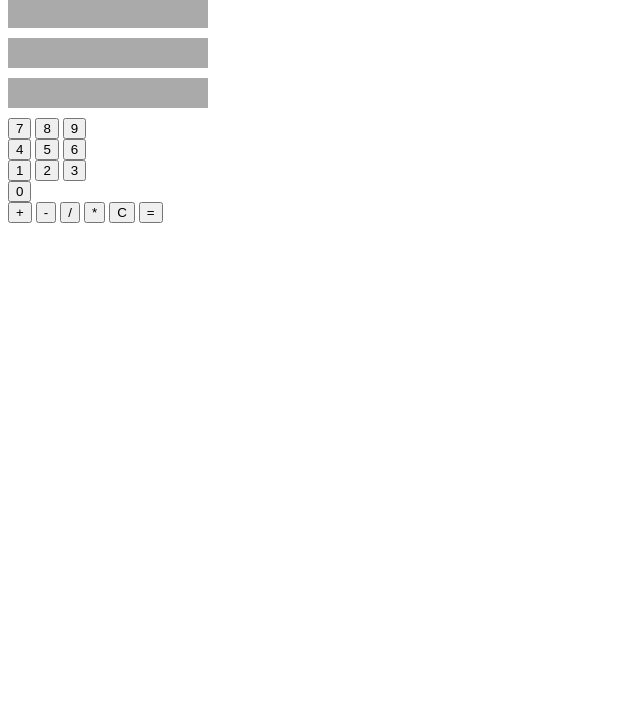
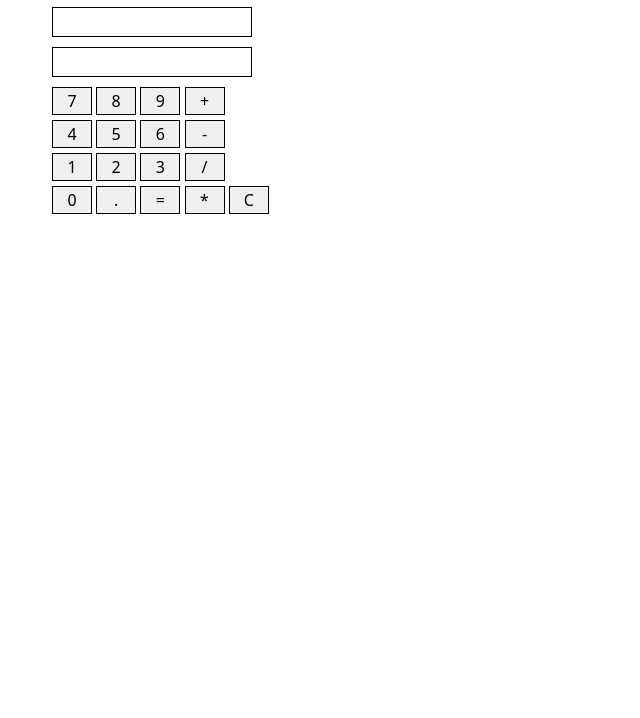
Before and after one commit to PR7175Z/Calculatorapp, an Electron app: page index.html in a window 800 px wide. Shown: the part 82-800 px from the top of the page, without its empty margins (0-640 px from the left). Drawn offline with nearby package versions, Linux system fonts and the light colour scheme.

Commit message:
added CSS

```diff
--- a/index.html
+++ b/index.html
@@ -4,10 +4,11 @@
     <meta charset="utf-8">
     <meta name="viewport" content="width=device-width, initial-scale=1">
     <title>Calculator app</title>
+    <link href="https://cdn.jsdelivr.net/npm/bootstrap@5.3.3/dist/css/bootstrap.min.css" rel="stylesheet" integrity="sha384-QWTKZyjpPEjISv5WaRU9OFeRpok6YctnYmDr5pNlyT2bRjXh0JMhjY6hW+ALEwIH" crossorigin="anonymous">
     <link rel="stylesheet" type="text/css" href="style.css">
 </head>
 <body>
-    <div class="calculator">
+    <div class="calculator container">
         <h1>This is calculator</h1>
         <div class="cal-wrapper">
             <div class="calbody">
@@ -15,7 +16,7 @@
                 <div id="subdisplay" class="display-screen"></div>
                 <div id="display" class="display-screen"></div>
             </div>
-            <dic class="numbers">
+            <div class="numbers">
                 <button class="number-btn" value="7">7</button>
                 <button class="number-btn" value="8">8</button>
                 <button class="number-btn" value="9">9</button><br>
@@ -26,17 +27,21 @@
                 <button class="number-btn" value="2">2</button>
                 <button class="number-btn" value="3">3</button><br>
                 <button class="number-btn" value="0">0</button>
-            </dic>
-            <div class="signs">
+                <button class="number-btn" value="0">.</button>
+                <button class="result-btn" id="result" value="=">=</button>
+            </div>
+            <div class="vertical-row">
                 <button class="sign-btn" value="+">+</button>
                 <button class="sign-btn" value="-">-</button>
                 <button class="sign-btn" value="/">/</button>
                 <button class="sign-btn" value="*">*</button>
+            </div>
+            <div class="clear-btn">
                 <button class="clearbtn" id="clearBtn">C</button>
-                <button class="result-btn" id="result" value="=">=</button>
             </div>
         </div>
     </div>
+    <script src="https://cdn.jsdelivr.net/npm/bootstrap@5.3.3/dist/js/bootstrap.bundle.min.js" integrity="sha384-YvpcrYf0tY3lHB60NNkmXc5s9fDVZLESaAA55NDzOxhy9GkcIdslK1eN7N6jIeHz" crossorigin="anonymous"></script>
     <script src="https://cdnjs.cloudflare.com/ajax/libs/mathjs/9.4.4/math.min.js"></script>
     <script src="script.js"></script>
 </body>
--- a/style.css
+++ b/style.css
@@ -1,6 +1,23 @@
 .display-screen{
-    background-color: #aaa;
+    background-color: #fff;
     width: 200px;
     height: 30px;
     margin-bottom: 10px;
+    border: 1px solid #000;
 }
+
+.number-btn, .sign-btn, .result-btn, .clearbtn{
+    border:1px solid #000;
+    margin-bottom: 5px;
+    width:40px;
+}
+
+.vertical-row, .numbers{
+    display: inline-block;
+}
+.vertical-row button{
+    display: block;
+}
+.clear-btn{
+    display: inline-block;
+}
```
